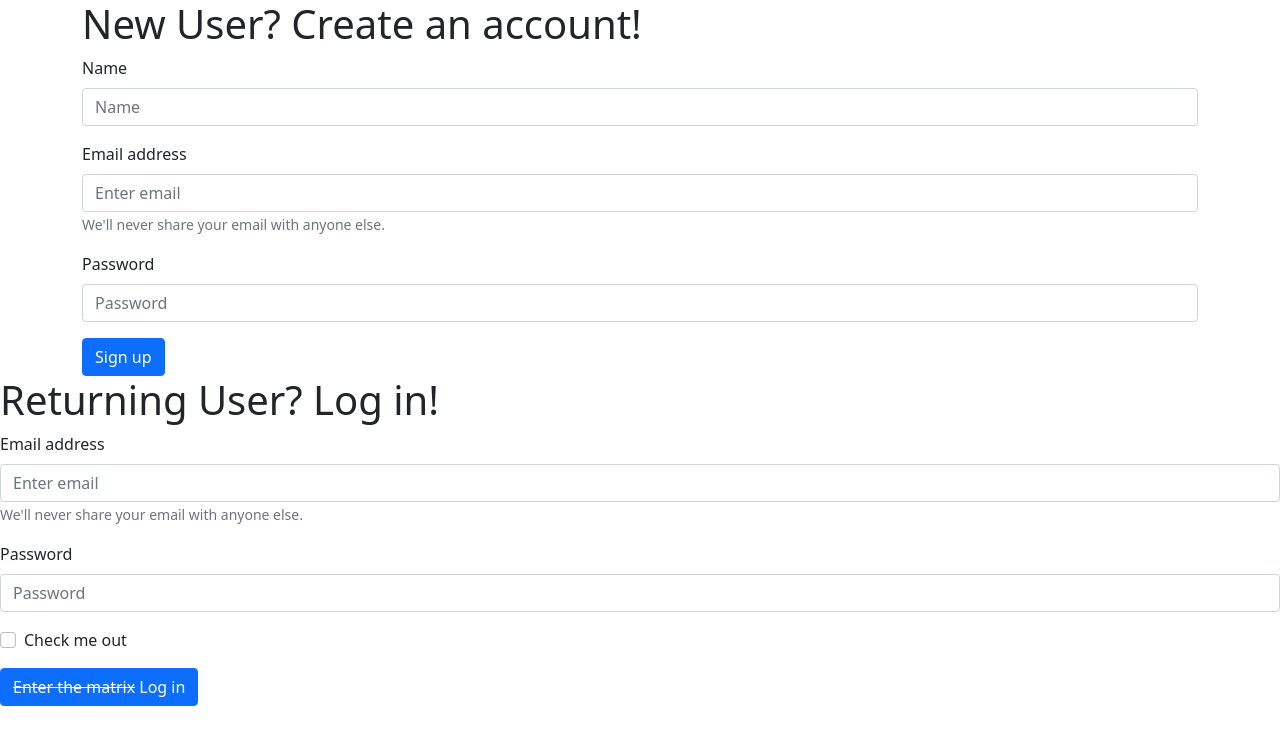
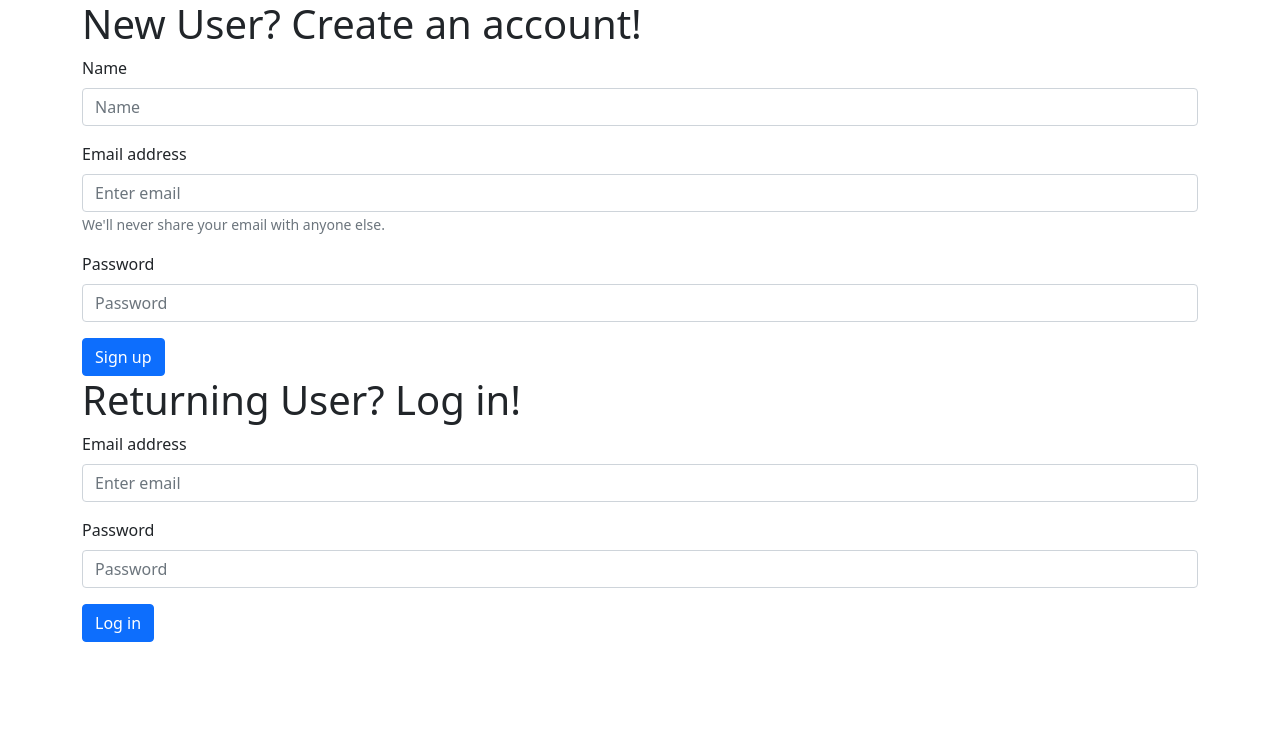
Before and after one commit to tonybwatson/fishing-hooks, a React (Create React App) app: page / in a window 1280 px wide. Shown: the top 744 px of the page. Built offline with nearby package versions, Linux system fonts and the light colour scheme.

Commit message:
page changes if logged in

```diff
--- a/src/App.js
+++ b/src/App.js
@@ -1,16 +1,41 @@
-import React from 'react';
+import React, { useEffect, useState } from 'react';
+import { Router, Link, Switch, Route } from 'react-router-dom'
 import InfoInput from './components/InfoInput'
 import LoginInput from './components/LoginInput'
+import Dashboard from './components/Dashboard'
+
 // import axios from 'axios'
 
 function App() {
+  const [token, setToken] = useState('')
 
-  return (
-    <div className="App">
-      <InfoInput />
-      <LoginInput />
-    </div>
-  );
+  const updateFunction = () => {
+    console.log('component successfully updated')
+    const lsToken = localStorage.getItem('token')
+
+    if (lsToken) {
+      setToken(lsToken)
+    }
+
+  }
+  useEffect(updateFunction, [])
+
+
+  // needs onChange - including token being added
+  if (token.length > 0) {
+    return (
+      <div>
+        <Dashboard token={token} setToken={setToken} />
+      </div>
+    )
+  } else {
+    return (
+      <>
+        <InfoInput token={token} setToken={setToken} />
+        <LoginInput token={token} setToken={setToken} />
+      </>
+    )
+  }
 }
 
 export default App;
@@ -34,10 +59,10 @@ export default App;
 //             renders the first one that matches the current URL. */}
 //           <Switch>
 //             <Route path="/cart">
-//               <Cart />
+
 //             </Route>
 //             <Route path="/">
-//               <Home />
+
 //             </Route>
 //           </Switch>
 //         </div>
--- /dev/null
+++ b/src/components/Dashboard.js
@@ -0,0 +1,56 @@
+import React, { useState } from 'react'
+import { Button, Container } from 'react-bootstrap'
+import axios from 'axios'
+
+
+export default function Dashboard(props) {
+
+  const [data, setData] = useState({})
+
+  let token = localStorage.getItem('token')
+  console.log(token)
+  const getUserData = () => {
+    axios.get('https://port-3000-aincbootcampapi-ianrios529550.codeanyapp.com/api/auth/user', {
+      token: token
+    })
+      .then(function (response) {
+        console.log(response);
+        console.log('weeeeee')
+      })
+  }
+
+
+  const handleSubmit = (e) => {
+    e.preventDefault()
+    axios.get('https://port-3000-aincbootcampapi-ianrios529550.codeanyapp.com/api/auth/logout', {
+      token: token
+    })
+      .then(function (response) {
+        console.log(response);
+        // localStorage.removeItem('token')
+        console.log()
+        console.log('Successfully logged out!')
+      })
+      .catch(function (error) {
+        console.log(error);
+      })
+      .then(function () {
+        localStorage.removeItem('token')
+        props.setToken('')
+      });
+  }
+  return (
+    <>
+      <Container onLoad={getUserData}>
+        <div>
+          Hello, you are logged in.
+        </div>
+        <Button variant="primary" type="submit" onClick={handleSubmit}>
+          Log out
+        </Button>
+      </Container>
+    </>
+  )
+
+
+}
--- a/src/components/InfoInput.js
+++ b/src/components/InfoInput.js
@@ -2,11 +2,9 @@ import React, { useState } from 'react'
 import { Container, Form, Button } from 'react-bootstrap'
 import axios from 'axios'
 
-export default function InfoInput() {
+export default function InfoInput(props) {
 
-  const [data, setData] = useState({
-
-  })
+  const [data, setData] = useState({})
 
   const handleSubmit = (e) => {
     e.preventDefault()
@@ -17,7 +15,11 @@ export default function InfoInput() {
     })
       .then(function (response) {
         console.log(response);
-        const token = localStorage.setItem('token', response.data.data.token)
+        const token = response.data.data.token
+        const hasAccount = true;
+        localStorage.setItem('token', token)
+        localStorage.setItem('hasAccount', hasAccount)
+        props.setToken(token)
         console.log(token)
       })
       .catch(function (error) {
@@ -29,8 +31,9 @@ export default function InfoInput() {
     const newData = { ...data }
     newData[e.target.id] = e.target.value
     setData(newData)
-    console.log(newData)
+    // console.log(newData)
   }
+
 
   return (
     <Container>
--- a/src/components/LoginInput.js
+++ b/src/components/LoginInput.js
@@ -1,30 +1,66 @@
-import React from 'react'
-import { Form, Button } from 'react-bootstrap'
+import React, { useState } from 'react'
+import { Form, Button, Container } from 'react-bootstrap'
+import axios from 'axios'
 
-export default function LoginInput() {
+export default function LoginInput(props) {
+
+  const [data, setData] = useState({})
+
+  const handleSubmit = (e) => {
+    e.preventDefault()
+    axios.post('https://port-3000-aincbootcampapi-ianrios529550.codeanyapp.com/api/auth/login', {
+      email: data.formLoginEmail,
+      password: data.formLoginPassword
+    })
+      .then(function (response) {
+        console.log(response);
+        const token = response.data.data.token
+
+        localStorage.setItem('token', token)
+
+        console.log(token)
+        console.log('Successfully logged in!')
+        props.setToken(token)
+      })
+      .catch(function (error) {
+        console.log(error);
+        alert('User email or password is incorrect!')
+      });
+  }
+
+  const handleChange = (e) => {
+    const newData = { ...data }
+    newData[e.target.id] = e.target.value
+    setData(newData)
+    // console.log(newData)
+  }
+
   return (
     <>
+      <Container>
         <h1>Returning User? Log in!</h1>
-    <Form>
-      <Form.Group className="mb-3" controlId="formBasicEmail">
+        <Form onSubmit={handleSubmit}>
+          <Form.Group className="mb-3" controlId="formLoginEmail">
             <Form.Label>Email address</Form.Label>
-        <Form.Control type="email" placeholder="Enter email" />
-        <Form.Text className="text-muted">
-          We'll never share your email with anyone else.
-    </Form.Text>
+            <Form.Control type="email"
+              placeholder="Enter email"
+              onChange={handleChange}
+            />
           </Form.Group>
 
-      <Form.Group className="mb-3" controlId="formBasicPassword">
+          <Form.Group className="mb-3" controlId="formLoginPassword">
             <Form.Label>Password</Form.Label>
-        <Form.Control type="password" placeholder="Password" />
+            <Form.Control type="password"
+              placeholder="Password"
+              onChange={handleChange}
+            />
           </Form.Group>
-      <Form.Group className="mb-3" controlId="formBasicCheckbox">
-        <Form.Check type="checkbox" label="Check me out" />
-      </Form.Group>
+
           <Button variant="primary" type="submit">
-        <strike>Enter the matrix</strike> Log in
+            Log in
         </Button>
         </Form>
+      </Container>
     </>
   )
 }
```
Also changed, not shown: 1 other file (tests, documents, lock files or other folders). Lines whose indentation alone changed are shown as unchanged.
